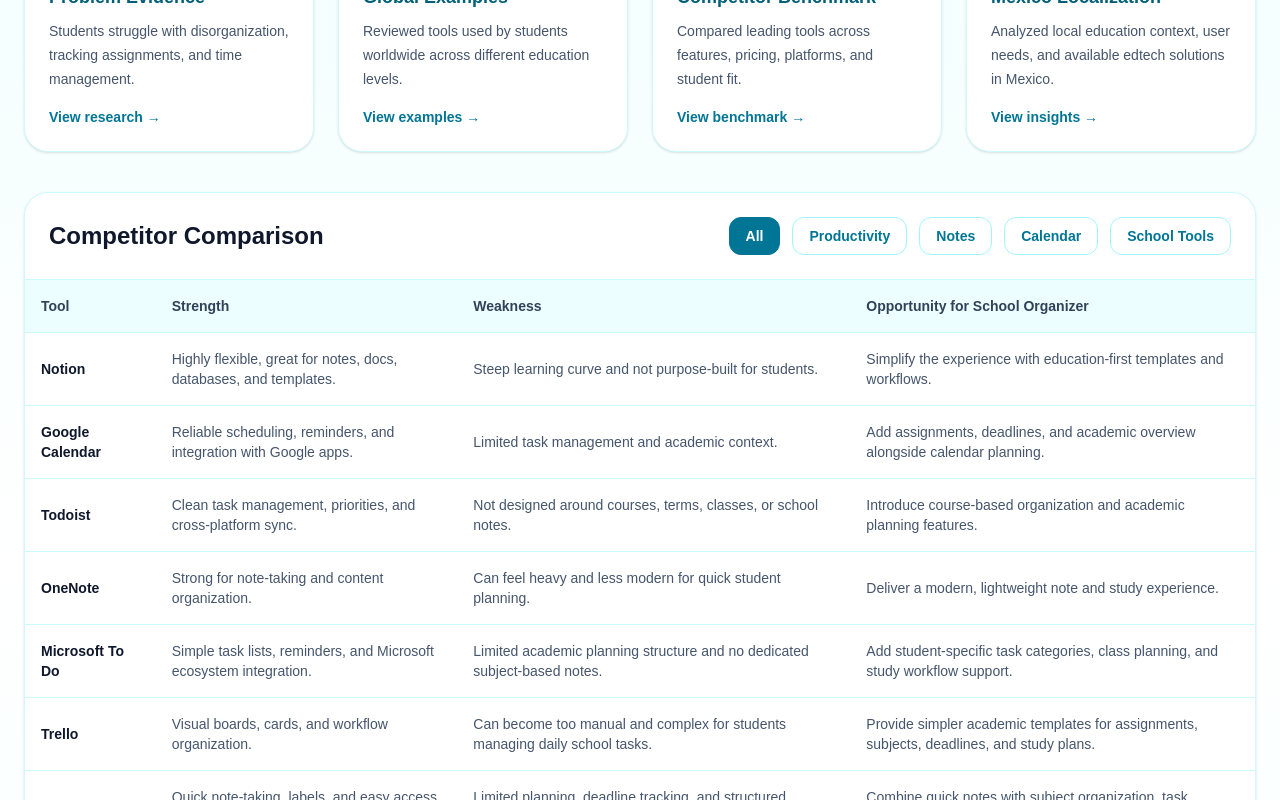
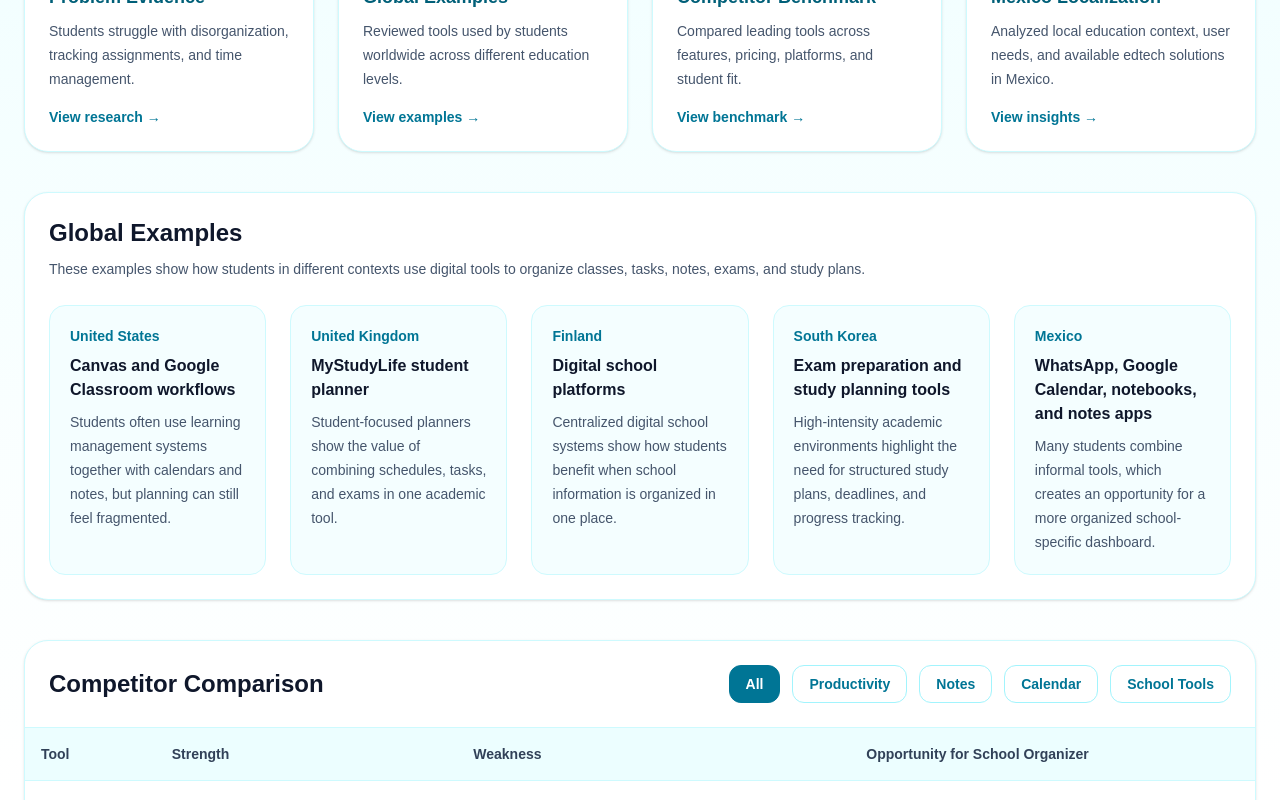
Before and after one commit to brendavegabaeza-wq/Organizador-escolar, a Next.js app: page /research in a window 1280 px wide. Shown: the part 451-1251 px from the top of the page. Built offline with nearby package versions, Linux system fonts and the light colour scheme.

Commit message:
Add global examples to research dashboard

```diff
--- a/app/research/page.tsx
+++ b/app/research/page.tsx
@@ -19,6 +19,39 @@
       title: "Mexico Localization",
       text: "Analyzed local education context, user needs, and available edtech solutions in Mexico.",
       action: "View insights",
+    },
+  ];
+
+  const globalExamples = [
+    {
+      country: "United States",
+      example: "Canvas and Google Classroom workflows",
+      insight:
+        "Students often use learning management systems together with calendars and notes, but planning can still feel fragmented.",
+    },
+    {
+      country: "United Kingdom",
+      example: "MyStudyLife student planner",
+      insight:
+        "Student-focused planners show the value of combining schedules, tasks, and exams in one academic tool.",
+    },
+    {
+      country: "Finland",
+      example: "Digital school platforms",
+      insight:
+        "Centralized digital school systems show how students benefit when school information is organized in one place.",
+    },
+    {
+      country: "South Korea",
+      example: "Exam preparation and study planning tools",
+      insight:
+        "High-intensity academic environments highlight the need for structured study plans, deadlines, and progress tracking.",
+    },
+    {
+      country: "Mexico",
+      example: "WhatsApp, Google Calendar, notebooks, and notes apps",
+      insight:
+        "Many students combine informal tools, which creates an opportunity for a more organized school-specific dashboard.",
     },
   ];
 
@@ -182,6 +215,35 @@
           ))}
         </section>
 
+        <section className="mt-10 rounded-3xl border border-cyan-100 bg-white p-6 shadow-sm">
+          <div className="flex flex-col gap-2">
+            <h3 className="text-2xl font-bold">Global Examples</h3>
+            <p className="text-sm leading-6 text-slate-600">
+              These examples show how students in different contexts use digital
+              tools to organize classes, tasks, notes, exams, and study plans.
+            </p>
+          </div>
+
+          <div className="mt-6 grid gap-6 md:grid-cols-2 xl:grid-cols-5">
+            {globalExamples.map((item) => (
+              <article
+                key={item.country}
+                className="rounded-2xl border border-cyan-100 bg-cyan-50/60 p-5"
+              >
+                <p className="text-sm font-bold text-cyan-700">
+                  {item.country}
+                </p>
+
+                <h4 className="mt-2 font-bold">{item.example}</h4>
+
+                <p className="mt-2 text-sm leading-6 text-slate-600">
+                  {item.insight}
+                </p>
+              </article>
+            ))}
+          </div>
+        </section>
+
         <section className="mt-10 rounded-3xl border border-cyan-100 bg-white shadow-sm">
           <div className="flex flex-col gap-4 border-b border-cyan-100 p-6 md:flex-row md:items-center md:justify-between">
             <h3 className="text-2xl font-bold">Competitor Comparison</h3>
```
